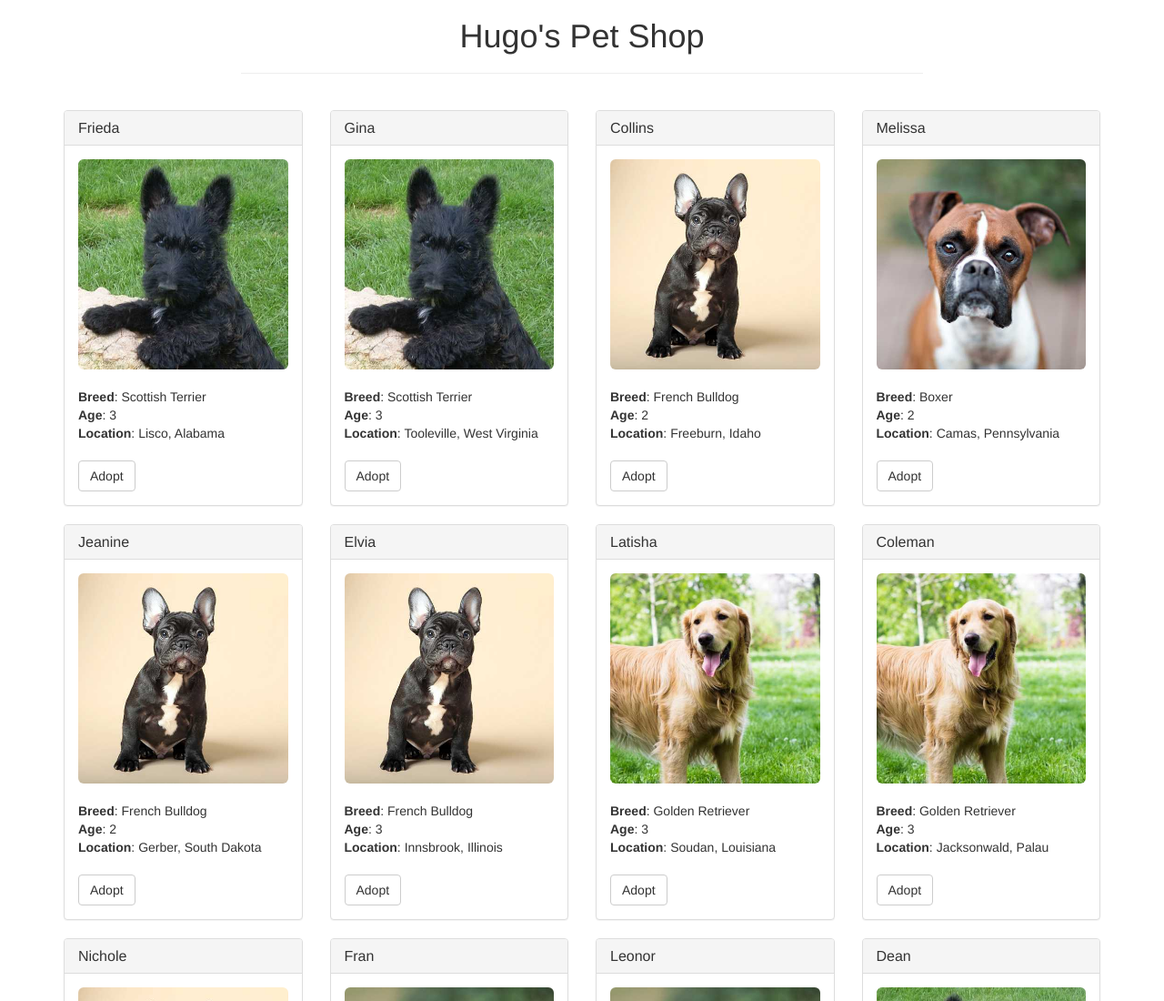
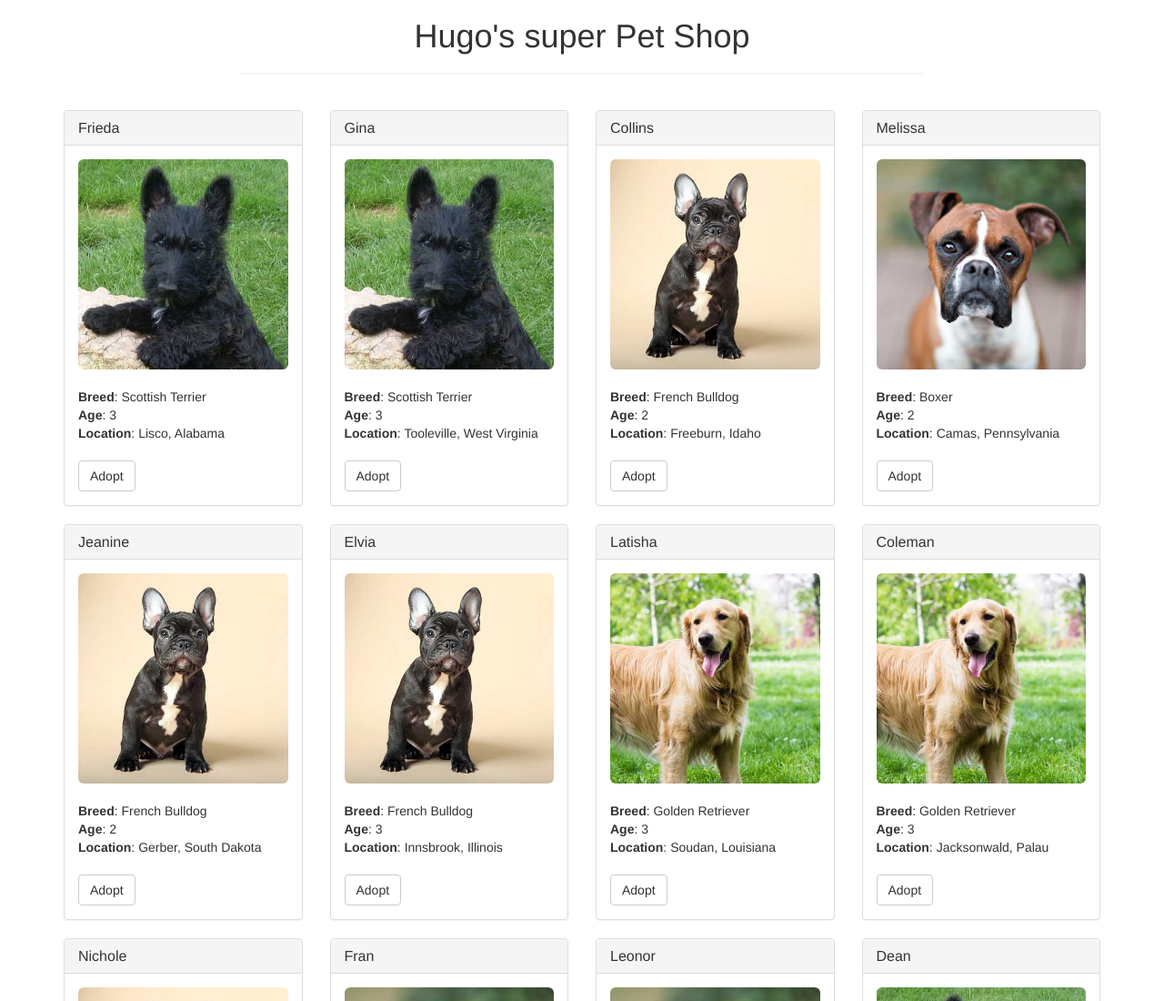
Before and after one commit to marquesh/PetShop, a website: page src/index.html in a window 1280 px wide. Shown: the top 1100 px of the page at 91% size. Drawn offline with nearby package versions, Linux system fonts and the light colour scheme; no server answers.

Commit message:
renamed shop name

```diff
--- a/src/index.html
+++ b/src/index.html
@@ -21,7 +21,7 @@
     <div class="container">
       <div class="row">
         <div class="col-xs-12 col-sm-8 col-sm-push-2">
-          <h1 class="text-center">Hugo's Pet Shop</h1>
+          <h1 class="text-center">Hugo's super Pet Shop</h1>
           <hr/>
           <br/>
         </div>
```
